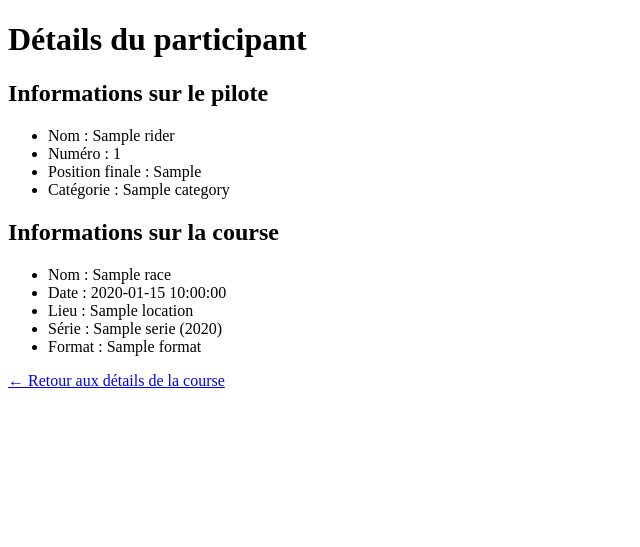
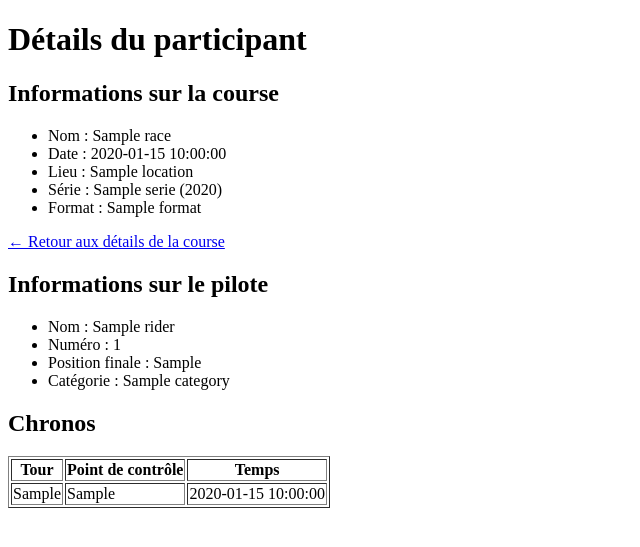
Before and after one commit to jordanbombrun/archives_moto_tt, a Flask app: template RankingMotoApp/app/templates/rider_details_on_race.html in a window 1280 px wide. Shown: the part 26-573 px from the top of the page, without its empty margins (0-640 px from the left). Run offline with Flask 3, Linux system fonts and the light colour scheme; the template is opened without the code that fills it: most values are stand-ins (such as "Sample title", 1, 10 or a date in 2020); some libraries are stand-ins or nearby versions.

Commit message:
Ajout tableau des chronos sur la page details d'un rider pour une course

```diff
--- a/RankingMotoApp/app/templates/rider_details_on_race.html
+++ b/RankingMotoApp/app/templates/rider_details_on_race.html
@@ -2,14 +2,6 @@
 
 {% if race and participation %}
 <h1>Détails du participant</h1>
-
-<h2>Informations sur le pilote</h2>
-<ul>
-    <li>Nom : {{ participation.rider.name if participation.rider else '-' }}</li>
-    <li>Numéro : {{ participation.number if participation.number is not none else '-' }}</li>
-    <li>Position finale : {{ participation.final_position if participation.final_position is not none else '-' }}</li>
-    <li>Catégorie : {% if participation.category %}{{ participation.category.name }}{% else %}-{% endif %}</li>
-</ul>
 
 <h2>Informations sur la course</h2>
 <ul>
@@ -22,6 +14,38 @@
 
 <p><a href="{{ url_for('render_race_details', race_id=race.db_id) }}">← Retour aux détails de la course</a></p>
 
+<h2>Informations sur le pilote</h2>
+<ul>
+    <li>Nom : {{ participation.rider.name if participation.rider else '-' }}</li>
+    <li>Numéro : {{ participation.number if participation.number is not none else '-' }}</li>
+    <li>Position finale : {{ participation.final_position if participation.final_position is not none else '-' }}</li>
+    <li>Catégorie : {% if participation.category %}{{ participation.category.name }}{% else %}-{% endif %}</li>
+</ul>
+
+<h2>Chronos</h2>
+{% if chronos and chronos|length > 0 %}
+    <table border="1">
+        <thead>
+            <tr>
+                <th>Tour</th>
+                <th>Point de contrôle</th>
+                <th>Temps</th>
+            </tr>
+        </thead>
+        <tbody>
+            {% for chrono in chronos %}
+                <tr>
+                    <td>{{ chrono.current_lap if chrono.current_lap is not none else '-' }}</td>
+                    <td>{{ chrono.current_pt if chrono.current_pt is not none else '-' }}</td>
+                    <td>{{ chrono.time_formatted }}</td>
+                </tr>
+            {% endfor %}
+        </tbody>
+    </table>
+{% else %}
+    <p>Aucun chrono enregistré pour ce participant.</p>
+{% endif %}
+
 {% else %}
     <p>Course et/ou pilote introuvable.</p>
 {% endif %}
```
